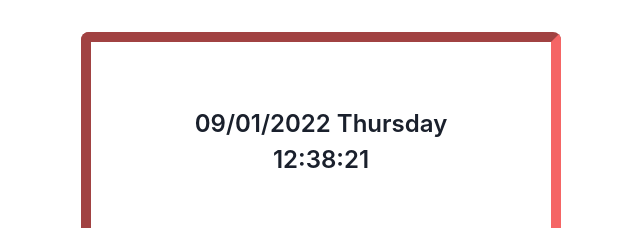
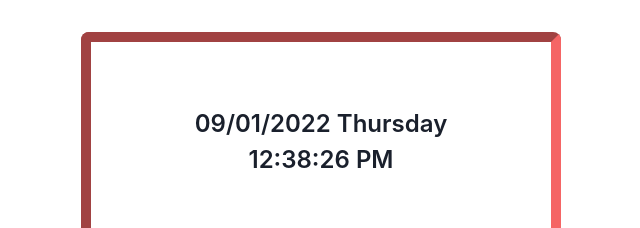
Before and after one commit to S-hub1996/Time-Track.Ext, a React (Create React App) app in the folder track-time-ext/: page / in a window 1280 px wide. Shown: the top 228 px of the page, without its empty margins (319-959 px from the left). Built offline with nearby package versions, Linux system fonts and the light colour scheme.

Commit message:
clock render every second

```diff
--- a/track-time-ext/src/App.js
+++ b/track-time-ext/src/App.js
@@ -4,9 +4,11 @@ import {
   Route,
 } from "react-router-dom";
 import Reports from "./Reports";
+
 function App() {
   return (
     <div>
+
       <Routes>
         <Route path={'/'} element={<TimerComponent/>}/>
         <Route path={'/reports'} element={<Reports/>}/>
--- a/track-time-ext/src/Timer/TimerComponent.jsx
+++ b/track-time-ext/src/Timer/TimerComponent.jsx
@@ -1,5 +1,5 @@
 import { Box, Button, Center, Flex, Stack, Text } from "@chakra-ui/react";
-import React, { useState } from "react";
+import React, { useEffect, useState } from "react";
 import { Link } from "react-router-dom";
 const TimerComponent = () => {
   const [isActive, setIsActive] = useState(false);
@@ -9,8 +9,17 @@ const TimerComponent = () => {
   const [endtime, setendTime] = useState("");
   const [totaltime, settotalTime] = useState(0);
   const [weekDay, setweekDay] = useState("");
-  const [date, setdate] = useState("");
+  const [date, setDate] = useState(new Date());
 
+  function refreshClock() {
+    setDate(new Date());
+  }
+  useEffect(() => {
+    const timerId = setInterval(refreshClock, 1000);
+    return function cleanup() {
+      clearInterval(timerId);
+    };
+  }, []);
   React.useEffect(() => {
     let interval = null;
 
@@ -63,7 +72,8 @@ const TimerComponent = () => {
   ];
   today = mm + "/" + dd + "/" + yyyy;
   let dayName = days[day];
-  let currtime = Hours + ":" + Minutes + ":" + Seconds;
+
+  let currtime = date.toLocaleTimeString();
 
   let TotalTime = `${("0" + Math.floor((time / 3600000) % 60)).slice(
     -2
```
